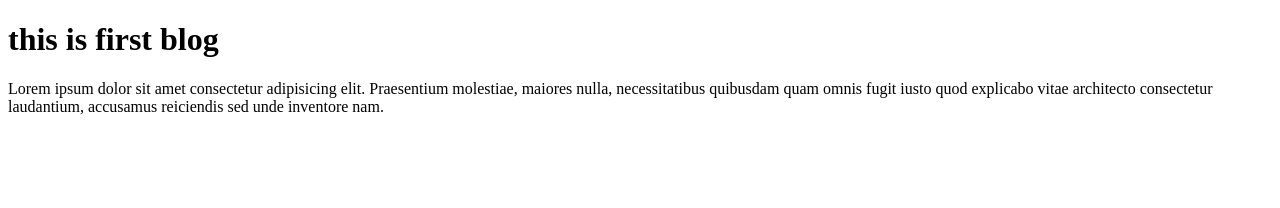
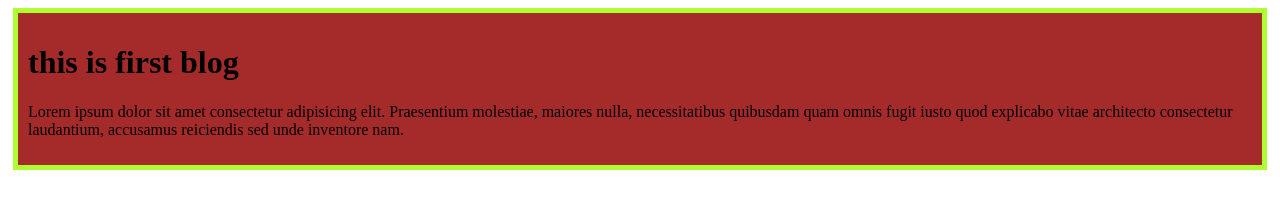
Before and after one commit to mdtoufiquea/my-first-blog, a plain HTML site: page index.html in a window 1280 px wide. Drawn offline with Linux system fonts and the light colour scheme.

Commit message:
added the blog

```diff
--- a/index.html
+++ b/index.html
@@ -4,6 +4,7 @@
     <meta charset="UTF-8">
     <meta name="viewport" content="width=device-width, initial-scale=1.0">
     <title>my first blog</title>
+    <link rel="stylesheet" href="styles/blog.css">
 </head>
 <body>
     <div>
--- /dev/null
+++ b/styles/blog.css
@@ -0,0 +1,13 @@
+div{
+    background-color: brown;
+    border: 5px solid greenyellow;
+    padding: 10px;
+    margin: 5px;
+
+
+
+
+
+
+
+}
```
